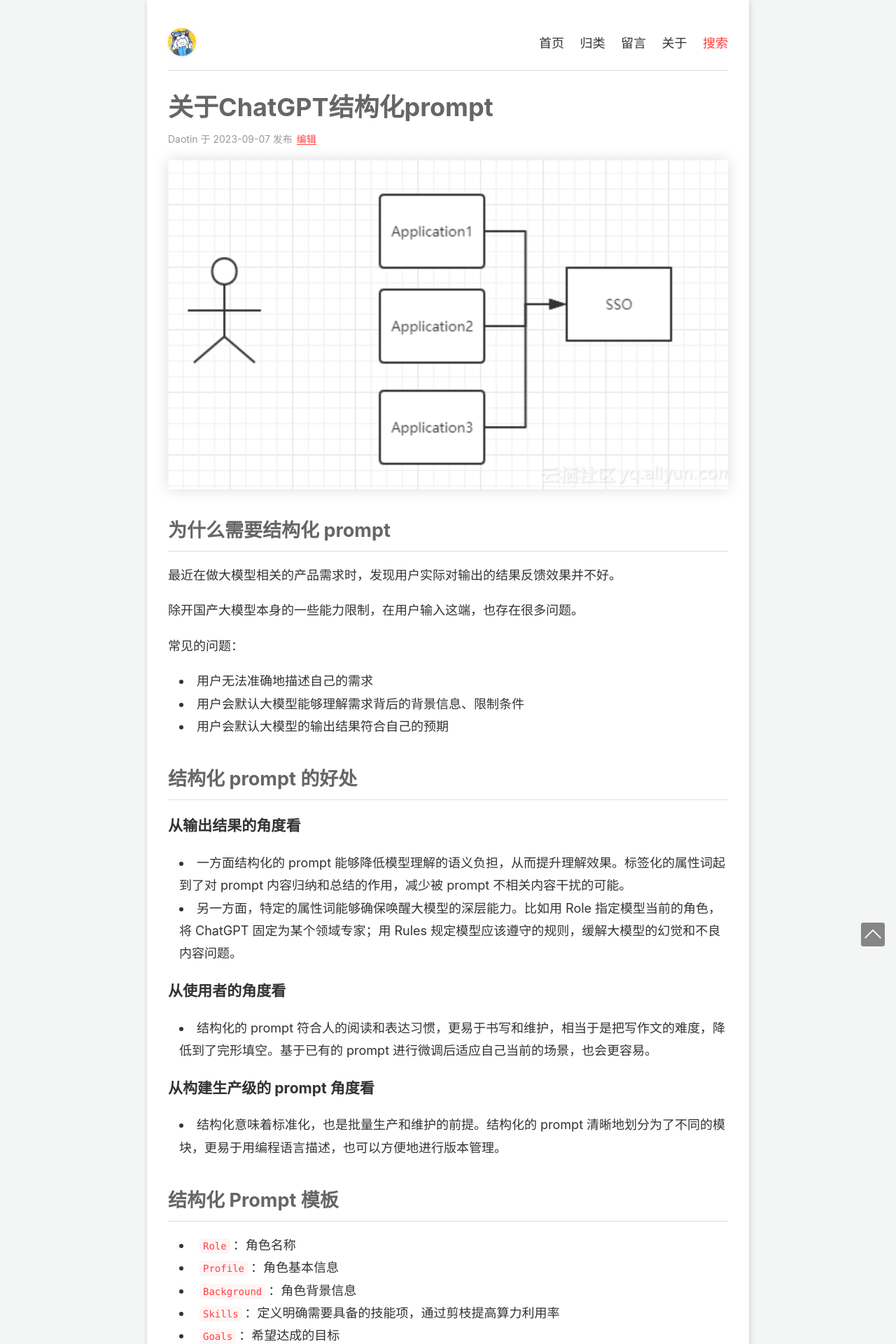
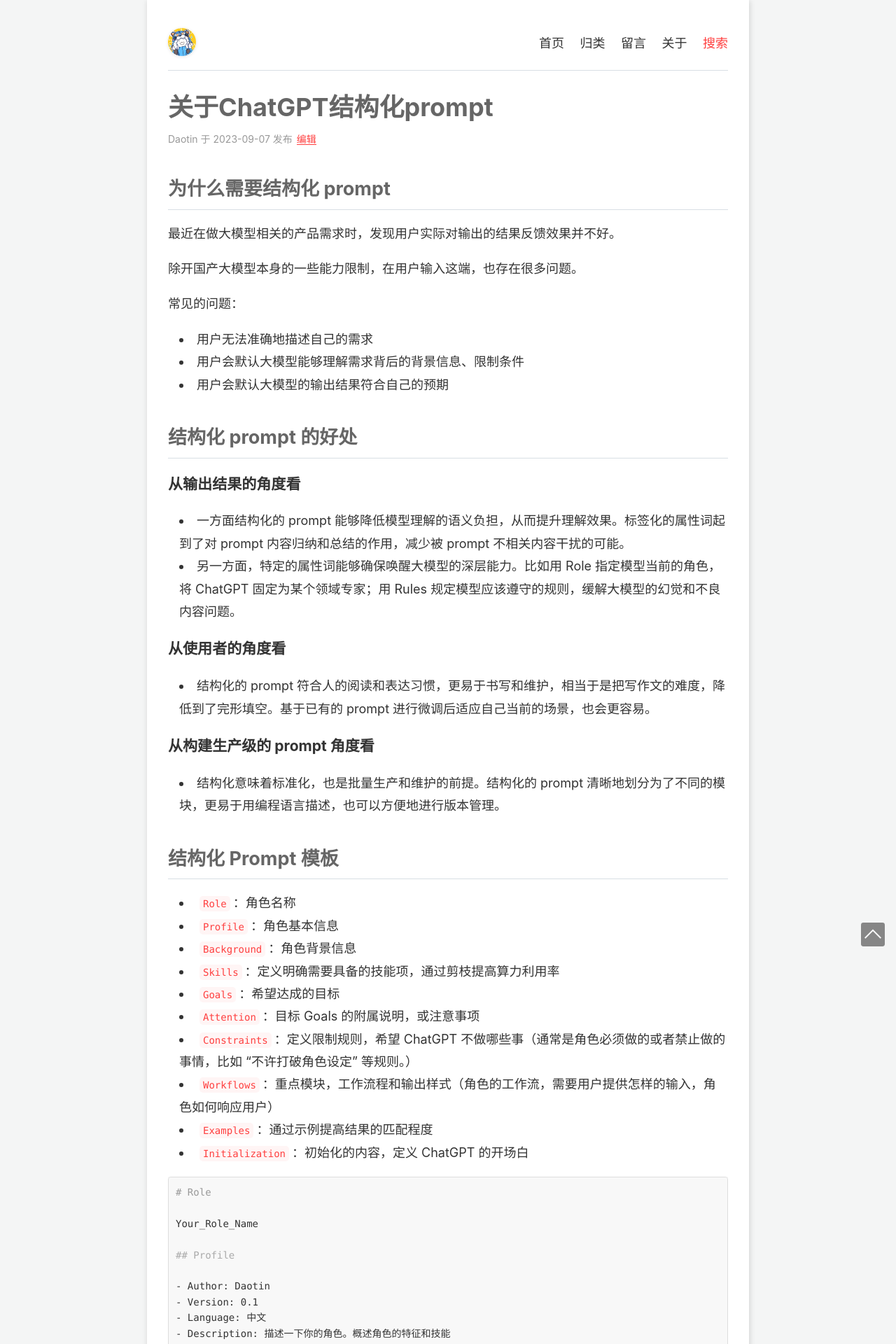
Before and after one commit to Daotin/fe-blog, a Jekyll site: the page built from _posts/2023/2023-09-07-structured-prompt.md, in a window 1280 px wide. Shown: the top 1920 px of the page at 70% size. Built offline with Jekyll 4.4.1, drawn with Linux system fonts in a browser that asks for light colours; some web fonts are replaced.

Commit message:
Remove image and update content in structured prompt

```diff
--- a/_posts/2023/2023-09-07-structured-prompt.md
+++ b/_posts/2023/2023-09-07-structured-prompt.md
@@ -3,8 +3,6 @@
 title: 关于ChatGPT结构化prompt
 tags: ChatGPT
 ---
-
-![](/image/2022/1.png)
 
 ## 为什么需要结构化 prompt
 
```
